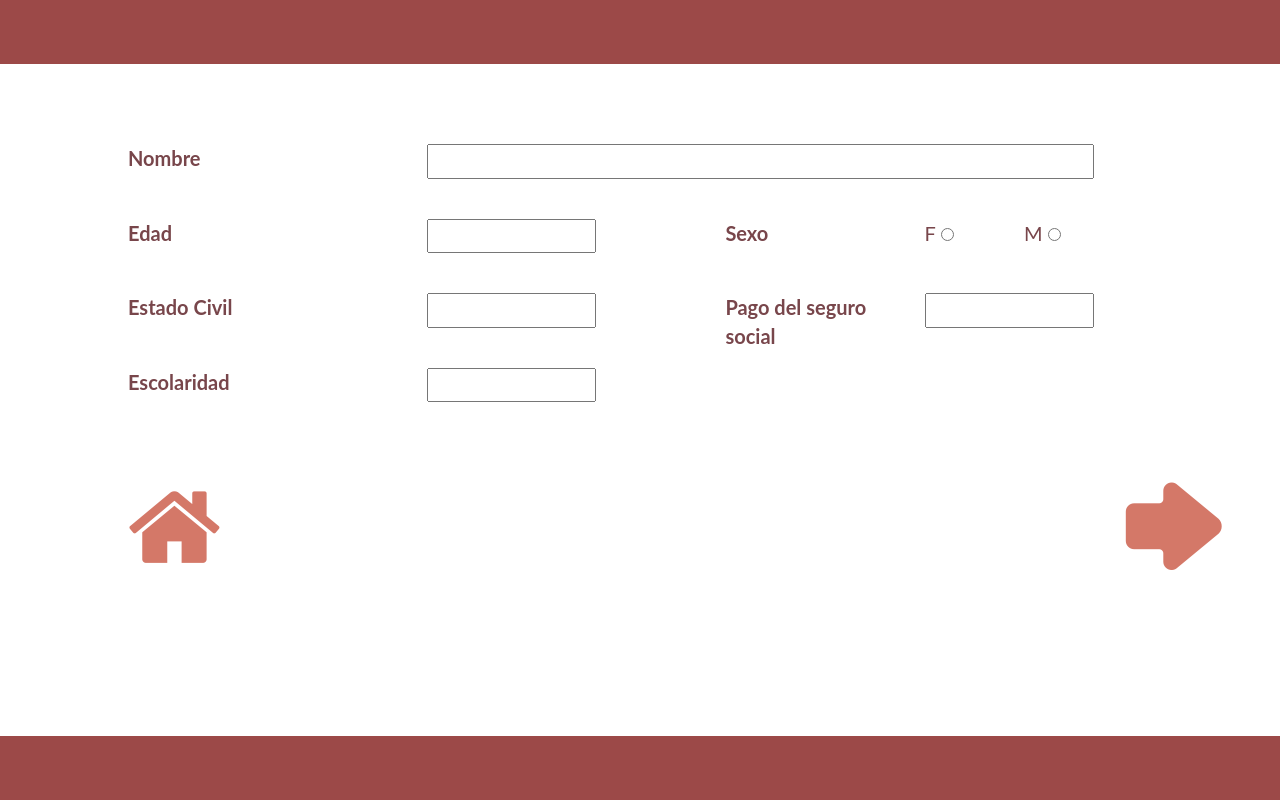
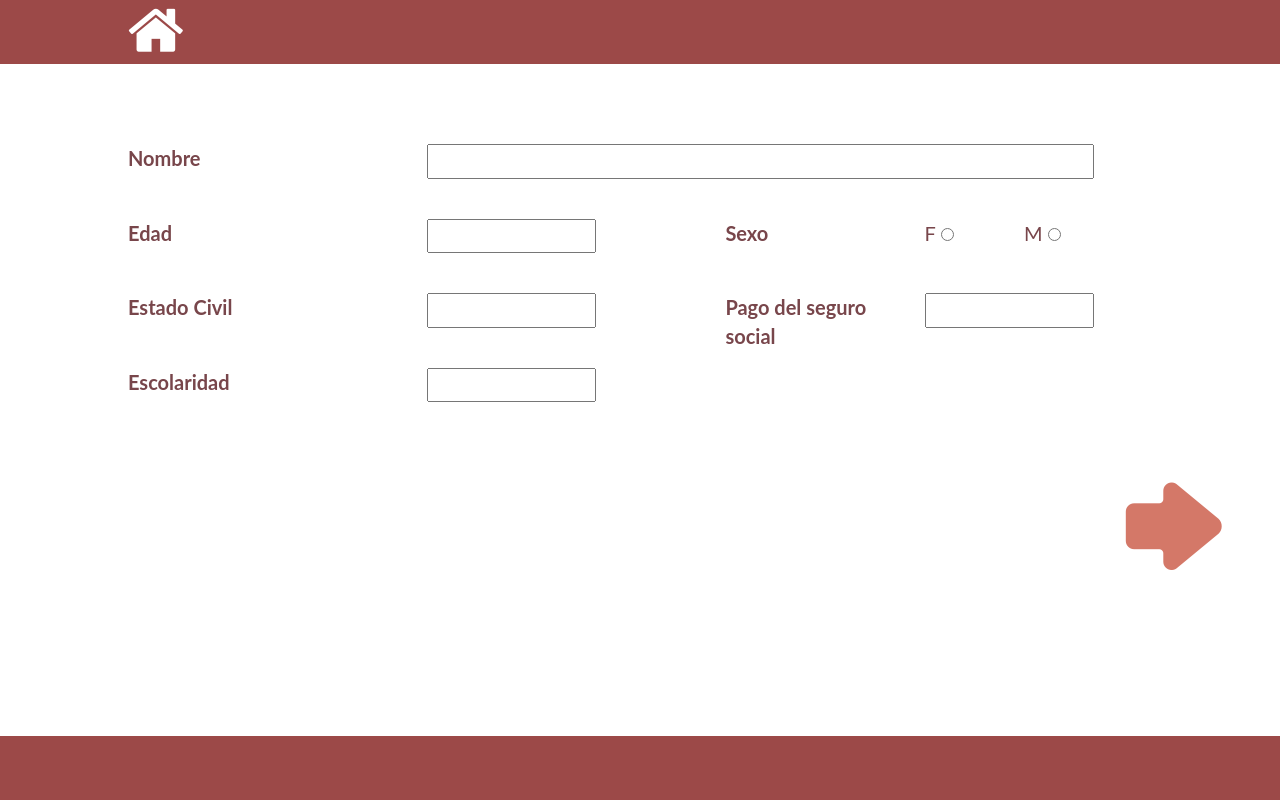
Before and after one commit to Narsatrev/InfogericQR, a PHP site: page /registro_paciente.php in a window 1280 px wide. Run offline with PHP 8.4, Linux system fonts and the light colour scheme.

Commit message:
Corrección icono home y nombre doctor

```diff
--- a/MenuDoctor.php
+++ b/MenuDoctor.php
@@ -28,7 +28,7 @@
                     <li>
 						<a href="prueba_qr.html">
 							<span class="icon qr"></span>
-							<h3 class="cbp-ig-title">Emergencia</h3>
+							<h3 class="cbp-ig-title">Obtener Historial</h3>
 						</a>
 					</li>
 					<li>
--- a/css/cuestionario.css
+++ b/css/cuestionario.css
@@ -7,6 +7,13 @@
 		url('../fonts/icomoon.svg#icomoon') format('svg');
 	font-weight: normal;
 	font-style: normal;
+}
+.icon{
+	padding:20% 0 0 0;
+	display: block;
+	-webkit-transition: -webkit-transform 0.2s;
+	transition: -moz-transform 0.2s;
+	transition: transform 0.2s;
 }
 body {
     font-family: 'Lato', Calibri, Arial, sans-serif;
@@ -60,19 +67,13 @@ body {
 	text-decoration: none;
 }
 .home{
-	color: #d47868;
+    padding-top:0;
+	color: #ffffff;
 	text-decoration: none;
 }
 .home:hover{
-	color: #78464b;
+	color: #d47868;
 	text-decoration: none;
-}
-.icon{
-	padding:20% 0 0 0;
-	display: block;
-	-webkit-transition: -webkit-transform 0.2s;
-	transition: -moz-transform 0.2s;
-	transition: transform 0.2s;
 }
 button{
     background: #fff;
@@ -102,6 +103,7 @@ button:hover{
 	content: "\e909";
 }
 .home:before {
+    font-size:1.5em;
 	content: "\f015";
 }
 .checked:before {
--- a/registro_paciente.php
+++ b/registro_paciente.php
@@ -7,7 +7,9 @@
         <script src="frameworks/jquery-2.1.4.js"></script>
     </head>
     <body>
-        <div id="margen_top" class="margen"></div>
+        <div id="margen_top" class="margen">
+            <a class="home icon" href='MenuDoctor.php'></a>
+        </div>
         <form id="registro"  method="post" action="MenuDoctor.php" >
             <div id="div1" class="div-login" style="left:5%;">
                 <div class="row">
@@ -62,7 +64,6 @@
                 </div>
                 <div class="row">
                      <div class="col-sm-2">
-                        <a class="home icon" href='MenuDoctor.php'></a>
                     </div>
                     <div class="col-sm-8"></div>
                     <div class="col-sm-2">
```
